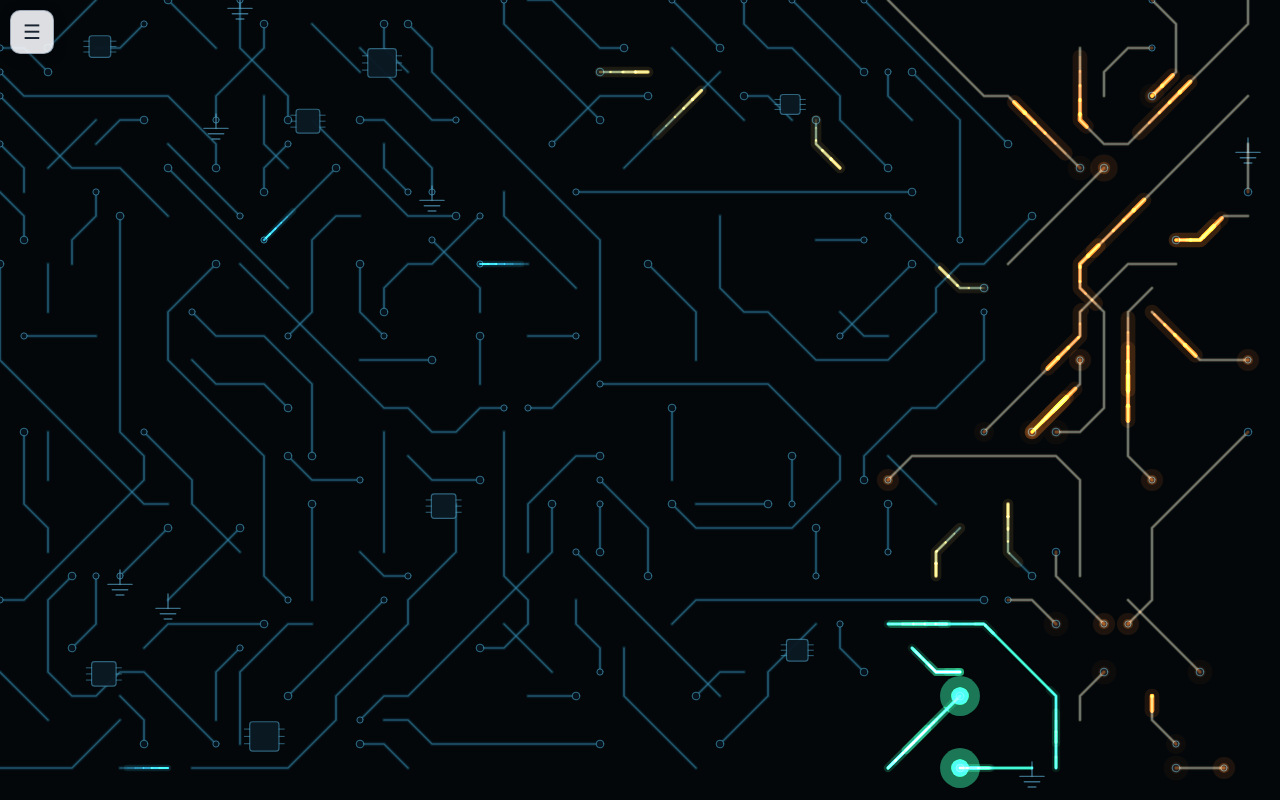
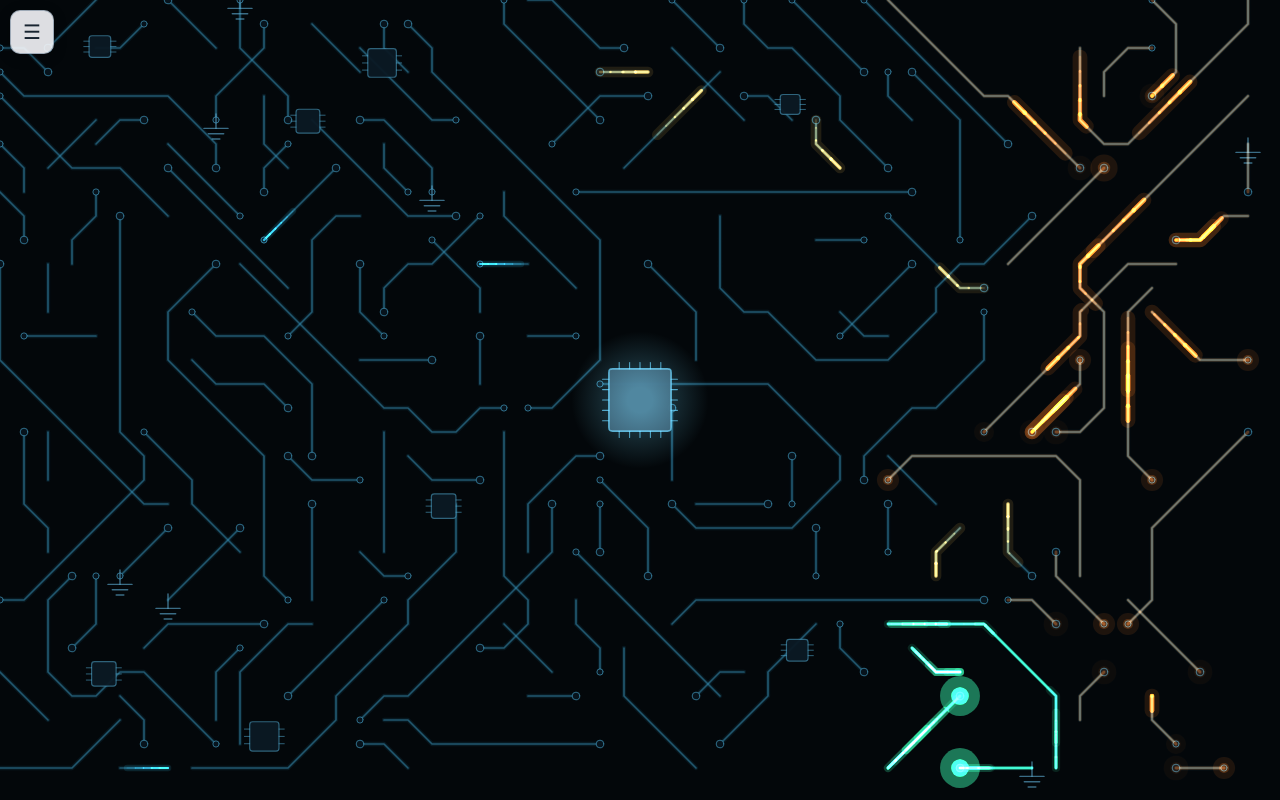
Before and after one commit to sudosilo/circuit-musicfx, a plain HTML site: page index.html in a window 1280 px wide. Drawn offline with Linux system fonts and the light colour scheme.

```diff
--- a/index.html
+++ b/index.html
@@ -79,6 +79,9 @@ var traces = [];      // each: { px:[{x,y}], band, len, cum:[] }
 var vias = [];        // { x, y, r }
 var chips = [];       // { x, y, s }
 var components = [];  // PCB symbols: resistors, caps, diodes, inductors, grounds
+var coreChip = null;  // central processor everything radiates from
+var coreTraces = [];  // traces with an end near the core, oriented to fire outward
+var coreFlash = 0;    // the core pulses on the beat
 var bandTraces = [];  // arrays of trace indices per band
 var pulses = [];
 var gCell = 20;       // current grid cell size, set in buildCircuit
@@ -193,6 +196,7 @@ function updateEnergies() {
     bandFlash[k] *= 0.90;                                // slower decay = flashier
   }
   globalFlash *= 0.84;
+  coreFlash *= 0.88;
   for (var v = 0; v < vias.length; v++) if (vias[v].flash > 0.01) vias[v].flash *= 0.88;
   for (var c = 0; c < chips.length; c++) if (chips[c].flash > 0.01) chips[c].flash *= 0.89;
 
@@ -244,6 +248,19 @@ function onBeat() {
   for (var i = 0; i < tempoCircuits.length; i++) {
     var tr = traces[tempoCircuits[i].idx];
     tempoCircuits[i].beadOffset = tr.len * 0.5;
+  }
+  emitCore();
+}
+
+// the core fires a burst of pulses outward along its traces
+function emitCore() {
+  if (!coreTraces.length) return;
+  coreFlash = Math.min(1.5, coreFlash + 0.9);
+  var count = Math.min(coreTraces.length, 7);
+  for (var i = 0; i < count && pulses.length < 360; i++) {
+    var ct = coreTraces[(rng() * coreTraces.length) | 0];
+    var tr = traces[ct.idx];
+    pulses.push({ tr: tr, pos: 0, speed: tr.len / 0.6, band: tr.band, intensity: 1, rev: ct.rev });
   }
 }
 
@@ -371,6 +388,20 @@ function buildCircuit() {
   }
 
   buildComponents(cell);
+
+  // central processor at screen center; traces ending near it fire outward
+  coreChip = { x: W / 2, y: H / 2, s: cell * 2.6 };
+  coreTraces = [];
+  var coreR = cell * 9;
+  for (var cb = 0; cb < traces.length; cb++) {
+    var ctr = traces[cb];
+    var ea = ctr.px[0], eb = ctr.px[ctr.px.length - 1];
+    var da = Math.hypot(ea.x - coreChip.x, ea.y - coreChip.y);
+    var db = Math.hypot(eb.x - coreChip.x, eb.y - coreChip.y);
+    if (da < coreR && da <= db) coreTraces.push({ idx: cb, rev: false });
+    else if (db < coreR) coreTraces.push({ idx: cb, rev: true });
+  }
+
   renderStaticBoard(cell);
 }
 
@@ -526,6 +557,25 @@ function renderStaticBoard(cell) {
     }
   }
   for (var cp = 0; cp < components.length; cp++) drawComponent(offctx, components[cp]);
+
+  // central core processor, larger with pins on all four sides
+  if (coreChip) {
+    var cc = coreChip, hs = cc.s / 2;
+    roundRect(offctx, cc.x - hs, cc.y - hs, cc.s, cc.s, cell * 0.14);
+    offctx.fillStyle = 'rgba(10,28,42,0.98)'; offctx.fill();
+    offctx.lineWidth = Math.max(1, cell * 0.06);
+    offctx.strokeStyle = 'rgba(90,185,225,0.7)'; offctx.stroke();
+    var cpins = 5, cpl = cell * 0.26;
+    offctx.lineWidth = Math.max(1, cell * 0.045);
+    for (var cpn = 0; cpn < cpins; cpn++) {
+      var ct = (cpn + 1) / (cpins + 1);
+      var ppx = cc.x - hs + cc.s * ct, ppy = cc.y - hs + cc.s * ct;
+      ln(offctx, ppx, cc.y - hs, ppx, cc.y - hs - cpl);
+      ln(offctx, ppx, cc.y + hs, ppx, cc.y + hs + cpl);
+      ln(offctx, cc.x - hs, ppy, cc.x - hs - cpl, ppy);
+      ln(offctx, cc.x + hs, ppy, cc.x + hs + cpl, ppy);
+    }
+  }
 }
 
 // ---------- path helpers ----------
@@ -586,24 +636,29 @@ function drawPulse(p) {
   var st = BANDS[p.band];
   var col = st.color;
   var tail = gCell * st.tailMul;
-  var head = Math.min(p.pos, tr.len);
+
+  // head distance along the trace; reverse pulses start at the far end and run back
+  var head = p.rev ? (tr.len - p.pos) : p.pos;
+  head = Math.max(0, Math.min(tr.len, head));
+  var dir = p.rev ? 1 : -1;            // tail trails behind the head in this direction
+  var tailEnd = head + dir * tail;
 
   ctx.lineCap = 'round'; ctx.lineJoin = 'round';
   ctx.strokeStyle = col;
 
-  // soft underglow across the whole lit window
-  var win = subPath(tr, head - tail, head);
+  // soft underglow across the lit window
+  var win = subPath(tr, Math.min(head, tailEnd), Math.max(head, tailEnd));
   if (!win) { ctx.globalAlpha = 1; return; }
-  ctx.globalAlpha = 0.12 * p.intensity;
+  ctx.globalAlpha = 0.14 * p.intensity;
   ctx.lineWidth = gCell * 0.34 * st.widthMul;
   strokePts(win);
 
-  // bright core that ramps up toward the head, so light flows along the wire
+  // bright core that ramps up toward the head
   var chunks = 5;
   for (var s = 0; s < chunks; s++) {
-    var a0 = head - tail * (chunks - s) / chunks;
-    var a1 = head - tail * (chunks - s - 1) / chunks;
-    var seg = subPath(tr, a0, a1);
+    var dA = tailEnd + (head - tailEnd) * (s / chunks);
+    var dB = tailEnd + (head - tailEnd) * ((s + 1) / chunks);
+    var seg = subPath(tr, Math.min(dA, dB), Math.max(dA, dB));
     if (!seg) continue;
     var f = (s + 1) / chunks;
     ctx.globalAlpha = p.intensity * f * 0.95;
@@ -676,7 +731,32 @@ function frame(t) {
     ctx.globalCompositeOperation = 'source-over';
   }
 
+  drawCore();
   drawTempo(dt);
+}
+
+// the central processor glows with the music and flares on the beat
+function drawCore() {
+  if (!coreChip) return;
+  var e = Math.max(energies[0], energies[2], energies[4]);
+  var glow = Math.min(1, 0.2 + e * 0.5 + coreFlash * 0.6);
+  var x = coreChip.x, y = coreChip.y, s = coreChip.s;
+
+  ctx.globalCompositeOperation = 'lighter';
+  var rad = s * (1.1 + coreFlash * 0.9);
+  var g = ctx.createRadialGradient(x, y, s * 0.2, x, y, rad);
+  g.addColorStop(0, 'rgba(120,225,255,' + (glow * 0.5).toFixed(3) + ')');
+  g.addColorStop(1, 'rgba(120,225,255,0)');
+  ctx.fillStyle = g;
+  ctx.beginPath(); ctx.arc(x, y, rad, 0, 7); ctx.fill();
+
+  ctx.globalAlpha = Math.min(0.85, 0.2 + coreFlash * 0.7);
+  ctx.fillStyle = '#bfe9ff';
+  roundRect(ctx, x - s / 2, y - s / 2, s, s, gCell * 0.18);
+  ctx.fill();
+
+  ctx.globalAlpha = 1;
+  ctx.globalCompositeOperation = 'source-over';
 }
 
 // the tempo circuit carries a train of beads that scrolls at the beat rate
```
